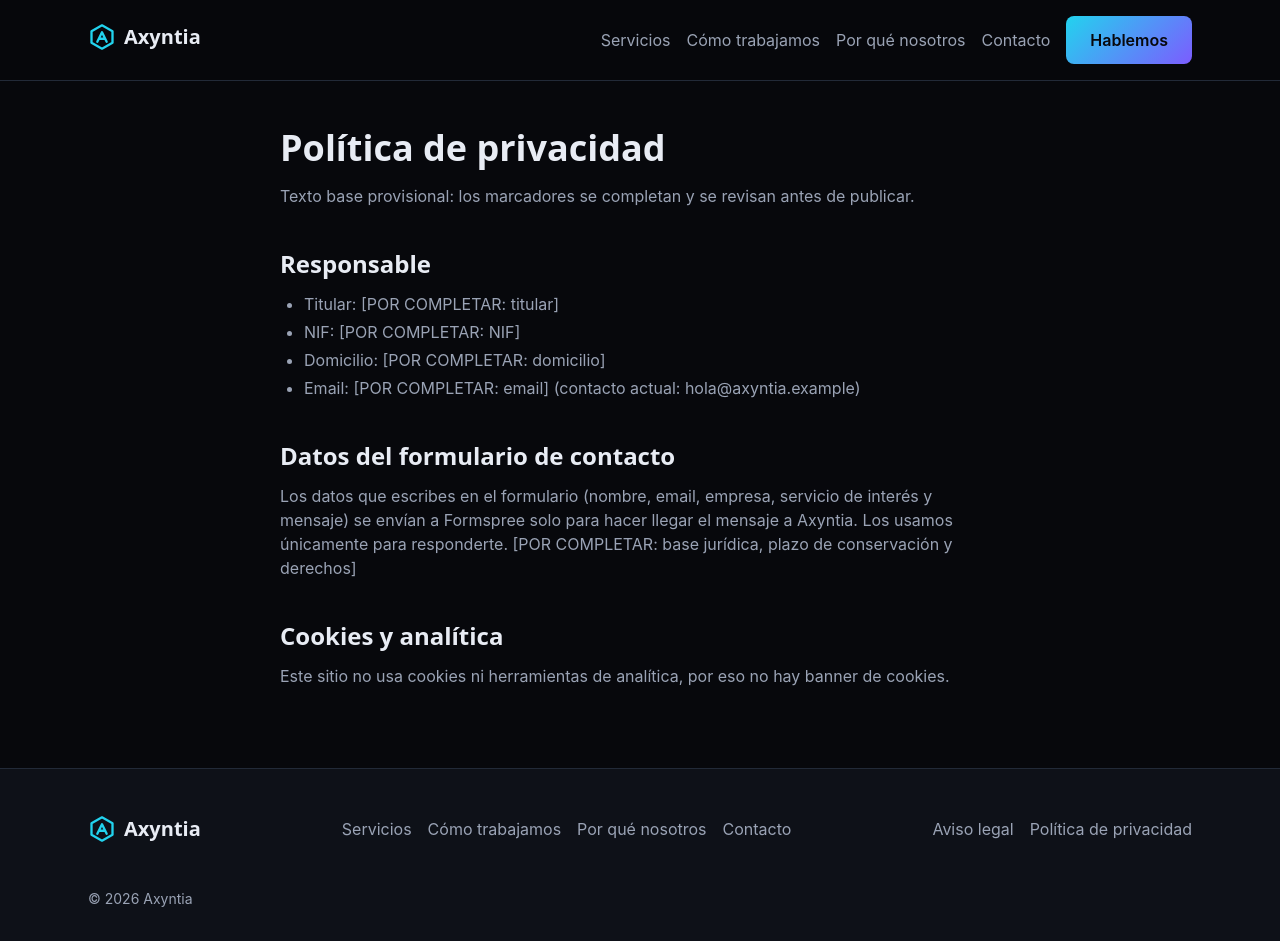
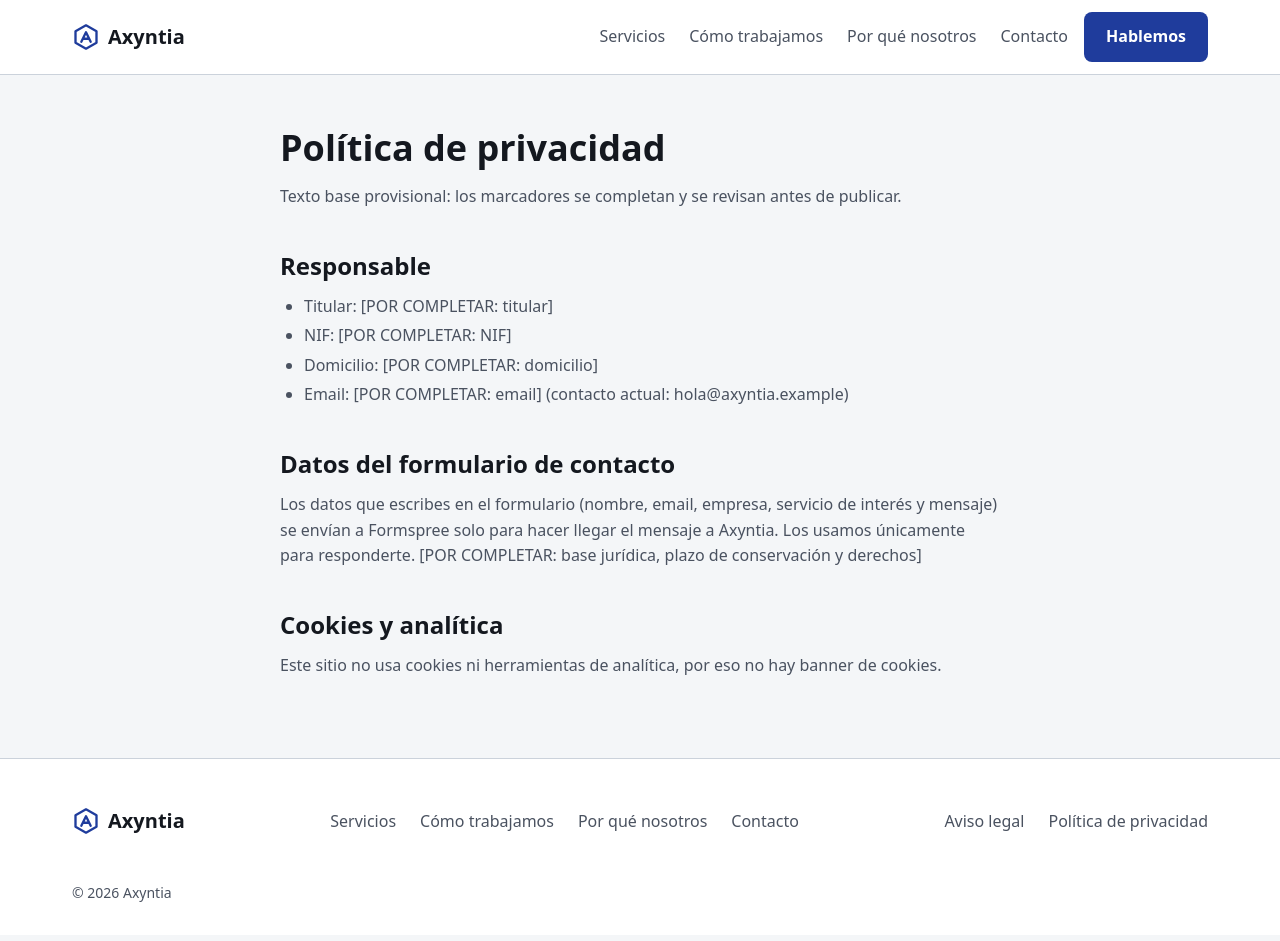
Before and after one commit to deividev/axyntia-web, an Astro site: page /privacidad in a window 1280 px wide. Built offline with nearby package versions, Linux system fonts and the light colour scheme; Astro itself is replaced by a stand-in of ours.

Commit message:
Rediseña la landing como el libro de cuentas de la pyme (§1.1)
- global.css: tokens de §3 (papel #F4F6F8, azul tinta #1F3C9C, fuentes del
  sistema, movimiento), sin alias axyntia-*, degradados, sombras ni reveal;
  Tailwind solo escanea src/.
- Ledger.astro + lineNumber(): albarán con role=table, cabecera solo desde lg.
- Servicios y Cómo trabajamos como albarán; Hero tipográfico; Reasons, Contact,
  pie y cabecera planos con tokens.
- Issue #8: «Hablemos» junto al botón del menú con order-* sin tocar el DOM;
  imports de ContactForm.astro ordenados.

Co-Authored-By: Claude Opus 5.5 <noreply@anthropic.com>

```diff
--- a/src/components/Layout.astro
+++ b/src/components/Layout.astro
@@ -49,7 +49,7 @@ const ogImage = absoluteUrl(site.siteUrl, '/og-image.png');
       document.documentElement.classList.add('js');
     </script>
   </head>
-  <body class="bg-axyntia-dark text-axyntia-light min-h-screen">
+  <body class="bg-bg text-text min-h-screen">
     <a href="#contenido" class="skip-link">
       Saltar al contenido
     </a>
@@ -58,8 +58,5 @@ const ogImage = absoluteUrl(site.siteUrl, '/og-image.png');
       <slot />
     </main>
     <SiteFooter anchorBase={anchorBase} />
-    <script>
-      import '../scripts/effects';
-    </script>
   </body>
 </html>
--- /dev/null
+++ b/src/components/Ledger.astro
@@ -0,0 +1,66 @@
+---
+// Albarán: tabla de líneas con columnas alineadas (DESIGN-SYSTEM §1.1). role=table en vez de <table>
+// para poder apilar cada línea en móvil sin perder la semántica.
+import { lineNumber } from '../lib/ledger';
+
+interface Column {
+  key: string;
+  header: string;
+  /** Rótulo visible en móvil y tableta, cuando no hay cabecera de columnas. */
+  label?: string;
+}
+interface Props {
+  label: string;
+  variant: 'services' | 'process';
+  /** Columnas de contenido: la primera es el concepto (rowheader); el nº se añade solo. */
+  columns: readonly Column[];
+  rows: readonly { n: number; cells: Record<string, string | readonly string[]> }[];
+}
+const { label, variant, columns, rows } = Astro.props;
+const [concept, ...rest] = columns;
+---
+
+<div role="table" aria-label={label} class={`ledger ledger--${variant}`}>
+  <div role="row" class="ledger-row ledger-head">
+    <span role="columnheader">Nº</span>
+    {columns.map((c) => (
+      <span role="columnheader">{c.header}</span>
+    ))}
+  </div>
+  {rows.map((r) => (
+    <div role="row" class="ledger-row" data-ledger-row>
+      <span role="cell" class="ledger-figure text-text" data-ledger-figure>
+        {lineNumber(r.n)}
+      </span>
+      {concept && (
+        <div role="rowheader">
+          <h3 class="text-subheading font-semibold">{r.cells[concept.key]}</h3>
+        </div>
+      )}
+      {rest.map((c) => {
+        const value = r.cells[c.key] ?? '';
+        const [first, ...items] = typeof value === 'string' ? [value] : value;
+        return (
+          <div role="cell" class="text-text-muted">
+            {c.label && (
+              <span
+                class="text-label text-text mb-1 block font-semibold lg:hidden"
+                data-ledger-label
+              >
+                {c.label}
+              </span>
+            )}
+            <p>{first}</p>
+            {items.length > 0 && (
+              <ul class="text-text mt-2 space-y-1">
+                {items.map((item) => (
+                  <li>{item}</li>
+                ))}
+              </ul>
+            )}
+          </div>
+        );
+      })}
+    </div>
+  ))}
+</div>
--- a/src/components/Process.astro
+++ b/src/components/Process.astro
@@ -1,4 +1,6 @@
 ---
+import Ledger from './Ledger.astro';
+
 const steps = [
   {
     title: 'Descubrimiento',
@@ -17,25 +19,21 @@ const steps = [
     text: 'Ponemos todo en marcha, formamos a tu equipo y seguimos mejorando con el uso real.',
   },
 ];
+
+const columns = [
+  { key: 'step', header: 'Paso' },
+  { key: 'text', header: 'Qué hacemos' },
+] as const;
+const rows = steps.map((s, i) => ({ n: i + 1, cells: { step: s.title, text: s.text } }));
 ---
 
-<section id="como-trabajamos" data-reveal class="bg-surface py-20">
-  <div class="mx-auto max-w-6xl px-6">
-    <p class="text-primary font-mono text-sm">// Cómo trabajamos</p>
-    <h2 class="mt-3 text-3xl font-bold md:text-4xl">Un proceso claro, paso a paso</h2>
-    <div class="relative mt-12 pl-10">
-      <div class="bg-border absolute top-0 bottom-0 left-3 w-1" aria-hidden="true">
-        <div data-progress-line class="progress-line bg-brand h-full w-full"></div>
-      </div>
-      <ol class="space-y-10">
-        {steps.map((s, i) => (
-          <li class="relative">
-            <span class="text-primary font-mono text-sm">Paso {i + 1}</span>
-            <h3 class="mt-1 text-xl font-bold">{s.title}</h3>
-            <p class="text-text-muted mt-2 max-w-2xl">{s.text}</p>
-          </li>
-        ))}
-      </ol>
+<section id="como-trabajamos" class="border-border bg-surface border-y py-16 md:py-24">
+  <div class="max-w-content mx-auto px-4 md:px-6 lg:px-8">
+    <h2 class="text-heading-sm md:text-heading max-w-prose font-bold">
+      Un proceso claro, paso a paso
+    </h2>
+    <div class="mt-10 md:mt-12">
+      <Ledger label="Cómo trabajamos" variant="process" columns={columns} rows={rows} />
     </div>
   </div>
 </section>
--- a/src/components/Services.astro
+++ b/src/components/Services.astro
@@ -1,47 +1,34 @@
 ---
 import { SERVICES, type ServiceId } from '../lib/services';
+import Ledger from './Ledger.astro';
 
-const icons: Record<ServiceId, string> = {
-  'crm-3d': 'M12 3 4 7.5v9L12 21l8-4.5v-9zM4 7.5l8 4.5 8-4.5M12 12v9',
-  'software-a-medida': 'M8 7 3 12l5 5M16 7l5 5-5 5M14 4l-4 16',
-  'agentes-ia': 'M9 3h6v3H9zM5 8h14v11H5zM9 13h.01M15 13h.01M9 16.5h6',
-  automatizaciones: 'M4 12a8 8 0 0 1 14-5.3M20 12a8 8 0 0 1-14 5.3M18 3v4h-4M6 21v-4h4',
+// «Para quién» no existía en los datos: frases cortas sacadas de la descripción de cada servicio
+// (cambio de contenido justificado en el informe del trabajo; pendiente de validar por David).
+const audience: Record<ServiceId, string> = {
+  'crm-3d': 'Equipos que llevan clientes, ventas y proyectos en hojas de cálculo',
+  'software-a-medida': 'Empresas cuya forma de trabajar no cabe en un programa genérico',
+  'agentes-ia': 'Negocios que atienden muchas consultas o preparan informes a mano',
+  automatizaciones: 'Equipos que pasan datos a mano de un programa a otro',
 };
+
+const columns = [
+  { key: 'concept', header: 'Concepto' },
+  { key: 'audience', header: 'Para quién', label: 'Para quién' },
+  { key: 'resolves', header: 'Qué resuelve', label: 'Qué resuelve' },
+] as const;
+const rows = SERVICES.map((s, i) => ({
+  n: i + 1,
+  cells: { concept: s.title, audience: audience[s.id], resolves: [s.description, ...s.benefits] },
+}));
 ---
 
-<section id="servicios" data-reveal class="py-20">
-  <div class="mx-auto max-w-6xl px-6">
-    <p class="text-primary font-mono text-sm">// Servicios</p>
-    <h2 class="mt-3 text-3xl font-bold md:text-4xl">Lo que hacemos por tu empresa</h2>
-    <div class="mt-12 grid gap-6 md:grid-cols-2">
-      {SERVICES.map((s) => (
-        <article class="card p-6" data-card>
-          <svg
-            viewBox="0 0 24 24"
-            class="text-primary h-10 w-10"
-            fill="none"
-            stroke="currentColor"
-            stroke-width="1.5"
-            stroke-linecap="round"
-            stroke-linejoin="round"
-            aria-hidden="true"
-          >
-            <path d={icons[s.id]} />
-          </svg>
-          <h3 class="mt-4 text-xl font-bold">{s.title}</h3>
-          <p class="text-text-muted mt-3">{s.description}</p>
-          <ul class="mt-4 space-y-2">
-            {s.benefits.map((b) => (
-              <li class="text-text flex gap-2">
-                <span class="text-success" aria-hidden="true">
-                  ✓
-                </span>
-                {b}
-              </li>
-            ))}
-          </ul>
-        </article>
-      ))}
+<section id="servicios" class="py-16 md:py-24">
+  <div class="max-w-content mx-auto px-4 md:px-6 lg:px-8">
+    <h2 class="text-heading-sm md:text-heading max-w-prose font-bold">
+      Lo que hacemos por tu empresa
+    </h2>
+    <div class="mt-10 md:mt-12">
+      <Ledger label="Servicios" variant="services" columns={columns} rows={rows} />
     </div>
   </div>
 </section>
--- a/src/components/SiteFooter.astro
+++ b/src/components/SiteFooter.astro
@@ -16,25 +16,34 @@ const links = [
 ---
 
 <footer class="border-border bg-surface border-t">
-  <div class="mx-auto flex max-w-6xl flex-col gap-6 px-6 py-10 md:flex-row md:items-center md:justify-between">
+  <div class="max-w-content mx-auto flex flex-col gap-6 px-4 py-10 md:px-6 lg:flex-row lg:items-center lg:justify-between lg:px-8">
     <Wordmark />
-    <nav aria-label="Secciones" class="flex flex-wrap gap-4">
+    <nav aria-label="Secciones" class="flex flex-wrap gap-x-6">
       {links.map((l) => (
-        <a href={`${anchorBase}#${l.href}`} class="text-text-muted hover:text-text py-2">
+        <a
+          href={`${anchorBase}#${l.href}`}
+          class="text-text-muted hover:text-text inline-flex min-h-11 items-center"
+        >
           {l.label}
         </a>
       ))}
     </nav>
-    <nav aria-label="Legal" class="flex flex-wrap gap-4">
-      <a href="/aviso-legal" class="text-text-muted hover:text-text py-2">
+    <nav aria-label="Legal" class="flex flex-wrap gap-x-6">
+      <a
+        href="/aviso-legal"
+        class="text-text-muted hover:text-text inline-flex min-h-11 items-center"
+      >
         Aviso legal
       </a>
-      <a href="/privacidad" class="text-text-muted hover:text-text py-2">
+      <a
+        href="/privacidad"
+        class="text-text-muted hover:text-text inline-flex min-h-11 items-center"
+      >
         Política de privacidad
       </a>
     </nav>
   </div>
-  <p class="text-text-muted mx-auto max-w-6xl px-6 pb-8 text-sm">
+  <p class="text-text-muted max-w-content text-label mx-auto px-4 pb-8 md:px-6 lg:px-8">
     © {year} {site.companyName}
   </p>
 </footer>
--- a/src/components/SiteHeader.astro
+++ b/src/components/SiteHeader.astro
@@ -13,15 +13,16 @@ const links = [
 ];
 ---
 
-<header class="border-border bg-bg/90 fixed inset-x-0 top-0 z-50 border-b backdrop-blur">
-  <div class="relative mx-auto flex max-w-6xl items-center justify-between gap-4 px-6 py-4">
-    <a href="/" aria-label="Axyntia, inicio">
+<header class="border-border bg-surface fixed inset-x-0 top-0 z-50 border-b">
+  <div class="max-w-content relative mx-auto flex items-center gap-4 px-4 py-3 md:px-6 lg:px-8">
+    <a href="/" aria-label="Axyntia, inicio" class="order-1 inline-flex min-h-11 items-center">
       <Wordmark />
     </a>
-    {/* El botón va en el DOM justo antes del nav (orden de foco, WCAG 2.4.3); order-last lo deja a la derecha. */}
+    {/* El DOM no cambia (orden de foco: logotipo, botón, nav, «Hablemos»); solo las clases order-*
+       dejan «Hablemos» a la derecha junto al botón entre 640 y 1023 px (issue #8). */}
     <button
       type="button"
-      class="menu-btn border-border-control text-text order-last h-11 min-w-11 items-center justify-center rounded-md border px-3"
+      class="menu-btn border-border-control text-text order-4 ml-auto h-11 min-w-11 items-center justify-center rounded-md border px-3 sm:ml-0"
       aria-controls="site-nav"
       aria-expanded="false"
       aria-label="Menú"
@@ -35,15 +36,18 @@ const links = [
         ></path>
       </svg>
     </button>
-    <nav id="site-nav" aria-label="Principal" class="nav-links lg:ml-auto">
+    <nav id="site-nav" aria-label="Principal" class="nav-links order-2 lg:ml-auto">
       {links.map((l) => (
-        <a href={`${anchorBase}#${l.href}`} class="text-text-muted hover:text-text py-2">
+        <a
+          href={`${anchorBase}#${l.href}`}
+          class="text-text-muted hover:text-text inline-flex min-h-11 items-center"
+        >
           {l.label}
         </a>
       ))}
     </nav>
-    <div class="flex items-center gap-3">
-      <a href={`${anchorBase}#contacto`} class="btn btn-primary hidden sm:inline-flex">
+    <div class="order-3 ml-auto hidden items-center sm:flex lg:ml-0">
+      <a href={`${anchorBase}#contacto`} class="btn btn-primary">
         Hablemos
       </a>
     </div>
--- a/src/components/WhatsAppLink.astro
+++ b/src/components/WhatsAppLink.astro
@@ -15,7 +15,7 @@ const href = buildWhatsAppUrl(site.whatsappNumber, site.whatsappMessage);
   href={href}
   target="_blank"
   rel="noopener noreferrer"
-  class={variant === 'button' ? 'btn btn-whatsapp' : 'text-primary underline'}
+  class={variant === 'button' ? 'btn btn-whatsapp' : 'link'}
 >
   {label}
 </a>
--- a/src/components/Wordmark.astro
+++ b/src/components/Wordmark.astro
@@ -18,5 +18,5 @@
       stroke-linejoin="round"
     ></path>
   </svg>
-  <span class="font-display text-text text-xl font-bold">Axyntia</span>
+  <span class="text-text text-subheading font-bold">Axyntia</span>
 </span>
--- /dev/null
+++ b/src/lib/ledger.ts
@@ -0,0 +1,5 @@
+/** Número de línea del albarán con dos cifras como mínimo («01», «12»), para que la columna no baile. */
+export function lineNumber(n: number): string {
+  if (!Number.isInteger(n) || n < 1) throw new RangeError(`Número de línea no válido: ${n}`);
+  return String(n).padStart(2, '0');
+}
--- a/src/styles/global.css
+++ b/src/styles/global.css
@@ -1,60 +1,73 @@
-@import 'tailwindcss';
+/* Solo se buscan clases en src/: los tests y los documentos no deben generar CSS. */
+@import 'tailwindcss' source('..');
 
+/* Tokens de DESIGN-SYSTEM §3: «el libro de cuentas de la pyme» (papel liso y azul tinta). */
 @theme {
-  --color-axyntia-dark: #07080c;
-  --color-axyntia-light: #e8ecf4;
-
-  --color-bg: #07080c;
-  --color-surface: #0e1118;
-  --color-surface-raised: #151a24;
-  --color-border: #222a38;
-  --color-border-control: #5b6578;
-  --color-text: #e8ecf4;
-  --color-text-muted: #9aa3b5;
-  --color-text-inverse: #07080c;
-  --color-primary: #22d3ee;
-  --color-secondary: #7c5cff;
-  --color-success: #3df5a6;
-  --color-error: #ff5c7a;
-  --color-focus-ring: #22d3ee;
+  --color-bg: #f4f6f8;
+  --color-surface: #ffffff;
+  --color-surface-raised: #e8ecf1;
+  --color-border: #cbd2db;
+  --color-border-control: #6b7482;
+  --color-text: #14181f;
+  --color-text-muted: #4a5260;
+  --color-text-inverse: #ffffff;
+  --color-primary: #1f3c9c;
+  --color-primary-hover: #162c75;
+  --color-success: #2a6b3a;
+  --color-error: #b3261e;
+  --color-focus-ring: #14181f;
   --color-whatsapp: #25d366;
 
-  /* Tipografía: primera opción de la marca y pila del sistema; sin archivos de fuentes ni terceros. */
-  --font-display:
-    'Space Grotesk', ui-sans-serif, system-ui, -apple-system, 'Segoe UI', Roboto, sans-serif;
-  --font-sans: 'Inter', ui-sans-serif, system-ui, -apple-system, 'Segoe UI', Roboto, sans-serif;
-  --font-mono: 'JetBrains Mono', ui-monospace, SFMono-Regular, Menlo, Consolas, monospace;
+  /* Solo fuentes del sistema (ADR-009): sans para todo y serif solo para las cifras del albarán. */
+  --font-sans: system-ui, sans-serif;
+  --font-serif: ui-serif, Georgia, 'Times New Roman', serif;
 
-  --radius-card: 1rem;
-  --radius-control: 0.5rem;
-  --shadow-raised: 0 8px 30px rgb(0 0 0 / 0.35);
-  --shadow-glow: 0 0 40px rgb(34 211 238 / 0.18);
-  --duration-fast: 150ms;
-  --duration-base: 300ms;
-  --duration-reveal: 600ms;
-  --ease-standard: cubic-bezier(0.2, 0.8, 0.2, 1);
-  --distance-reveal: 16px;
-  --header-offset: 5rem;
+  /* sys.type: display, heading, subheading, figure, body y label (§3.2). */
+  --text-display: 3.5rem;
+  --text-display--line-height: 1.1;
+  --text-display-sm: 2.25rem;
+  --text-display-sm--line-height: 1.1;
+  --text-heading: 2.25rem;
+  --text-heading--line-height: 1.15;
+  --text-heading-sm: 1.75rem;
+  --text-heading-sm--line-height: 1.15;
+  --text-subheading: 1.25rem;
+  --text-subheading--line-height: 1.3;
+  --text-figure: 1.25rem;
+  --text-figure--line-height: 1.3;
+  --text-body: 1rem;
+  --text-body--line-height: 1.6;
+  --text-label: 0.875rem;
+  --text-label--line-height: 1.4;
+
+  --radius-sm: 4px;
+  --radius-md: 8px;
+
+  --container-content: 75rem;
+  --container-prose: 40rem;
+
+  --duration-fast: 120ms;
+  --duration-base: 200ms;
+  --ease-enter: cubic-bezier(0.23, 1, 0.32, 1);
+  --distance-menu: 8px;
+  --scale-press: 0.97;
+  --header-offset: 5.5rem;
 }
 
 html {
+  color-scheme: light;
   scroll-padding-top: var(--header-offset);
-  scroll-behavior: smooth;
 }
 
 body {
   font-family: var(--font-sans);
+  font-size: var(--text-body);
+  line-height: var(--text-body--line-height);
   background: var(--color-bg);
   color: var(--color-text);
 }
 
-h1,
-h2,
-h3 {
-  font-family: var(--font-display);
-}
-
-:where(a, button, input, select, textarea, [tabindex]):focus-visible {
+:where(a, button, input, select, textarea, summary, [tabindex]):focus-visible {
   outline: 2px solid var(--color-focus-ring);
   outline-offset: 2px;
 }
@@ -63,68 +76,100 @@ section[id] {
   scroll-margin-top: var(--header-offset);
 }
 
-.bg-brand {
-  background-image: linear-gradient(135deg, var(--color-primary), var(--color-secondary));
+/* Enlaces de texto: siempre subrayados (§3.1). */
+.link {
+  color: var(--color-primary);
+  text-decoration: underline;
+  text-underline-offset: 0.2em;
+}
+@media (hover: hover) {
+  .link:hover {
+    color: var(--color-primary-hover);
+  }
 }
 
-.text-brand {
-  background-image: linear-gradient(135deg, var(--color-primary), var(--color-secondary));
-  -webkit-background-clip: text;
-  background-clip: text;
-  color: transparent;
+/* Línea de albarán (Ledger.astro): rejilla apilada en móvil, dos columnas en md y tabla en lg. */
+.ledger {
+  --ledger-cols: 4ch minmax(0, 1fr);
+  border-top: 1px solid var(--color-text);
+  border-bottom: 1px solid var(--color-border);
 }
-
-.bg-grid {
-  background-image:
-    linear-gradient(var(--color-border) 1px, transparent 1px),
-    linear-gradient(90deg, var(--color-border) 1px, transparent 1px);
-  background-size: 3rem 3rem;
-  opacity: 0.25;
+.ledger-row {
+  display: grid;
+  grid-template-columns: var(--ledger-cols);
+  column-gap: 1.5rem;
+  row-gap: 0.75rem;
+  padding-block: 1.5rem;
 }
-
-.hero-bg {
-  background-image:
-    radial-gradient(60% 60% at 70% 30%, rgb(124 92 255 / 0.25), transparent),
-    radial-gradient(50% 50% at 20% 70%, rgb(34 211 238 / 0.18), transparent);
+.ledger-row + .ledger-row {
+  border-top: 1px solid var(--color-border);
 }
-
-.card {
-  position: relative;
-  border: 1px solid var(--color-border);
-  border-radius: var(--radius-card);
-  background: var(--color-surface);
-  transition:
-    border-color var(--duration-base) var(--ease-standard),
-    transform var(--duration-base) var(--ease-standard);
+.ledger-row > * {
+  min-width: 0;
+  overflow-wrap: anywhere;
 }
-.card::before {
-  content: '';
-  position: absolute;
-  inset: 0;
-  border-radius: inherit;
-  pointer-events: none;
-  background: radial-gradient(
-    18rem circle at var(--glow-x, 50%) var(--glow-y, 0%),
-    rgb(34 211 238 / 0.12),
-    transparent 60%
-  );
-  opacity: 0;
-  transition: opacity var(--duration-base);
+.ledger-head {
+  display: none;
 }
-.card:hover {
-  border-color: var(--color-primary);
+.ledger-figure {
+  font-family: var(--font-serif);
+  font-size: var(--text-figure);
+  line-height: var(--text-figure--line-height);
+  font-weight: 700;
+  font-variant-numeric: tabular-nums lining-nums;
 }
-.card:hover::before {
-  opacity: 1;
+@media (max-width: 63.99rem) {
+  .ledger-head + .ledger-row {
+    border-top: 0;
+  }
+}
+/* Móvil: nº a la izquierda y el resto de celdas apiladas con sus rótulos. */
+@media (max-width: 47.99rem) {
+  .ledger-row > :not(:first-child) {
+    grid-column: 2;
+  }
+}
+/* Tableta: nº y concepto a la izquierda, resto con rótulos a la derecha; sin cabecera. */
+@media (min-width: 48rem) and (max-width: 63.99rem) {
+  .ledger {
+    --ledger-cols: 4ch minmax(0, 1fr) minmax(0, 1.5fr);
+  }
+  .ledger-row > :nth-child(-n + 2) {
+    grid-row: 1 / span 2;
+  }
+  .ledger-row > :nth-child(n + 3) {
+    grid-column: 3;
+  }
+  .ledger--process .ledger-row > * {
+    grid-row: 1;
+  }
+}
+/* Escritorio: tabla con cabecera de columnas en la misma rejilla que las líneas. */
+@media (min-width: 64rem) {
+  .ledger--services {
+    --ledger-cols: 4ch minmax(0, 1.2fr) minmax(0, 1fr) minmax(0, 2fr);
+  }
+  .ledger--process {
+    --ledger-cols: 4ch minmax(0, 1fr) minmax(0, 2fr);
+  }
+  .ledger-head {
+    display: grid;
+    padding-block: 0.75rem;
+    font-size: var(--text-label);
+    line-height: var(--text-label--line-height);
+    font-weight: 600;
+    color: var(--color-text-muted);
+  }
 }
 
 .field {
   width: 100%;
+  min-height: 2.75rem;
   border: 1px solid var(--color-border-control);
-  border-radius: var(--radius-control);
+  border-radius: var(--radius-sm);
   background: var(--color-surface);
   color: var(--color-text);
-  padding: 0.75rem 1rem;
+  padding: 0.625rem 0.75rem;
 }
 .field[aria-invalid='true'] {
   border-color: var(--color-error);
@@ -132,7 +177,8 @@ section[id] {
 
 .field-error {
   color: var(--color-error);
-  font-size: 0.875rem;
+  font-size: var(--text-label);
+  line-height: var(--text-label--line-height);
   margin-top: 0.25rem;
 }
 
@@ -142,27 +188,33 @@ section[id] {
   justify-content: center;
   gap: 0.5rem;
   min-height: 2.75rem;
-  padding: 0.75rem 1.5rem;
-  border-radius: var(--radius-control);
+  padding: 0.625rem 1.25rem;
+  border: 2px solid transparent;
+  border-radius: var(--radius-md);
   font-weight: 600;
-  color: var(--color-text-inverse);
-  transition:
-    transform var(--duration-fast) var(--ease-standard),
-    filter var(--duration-fast);
+  text-decoration: none;
+  transition: transform var(--duration-fast) var(--ease-enter);
 }
-.btn:hover:not(:disabled) {
-  filter: brightness(1.1);
-  transform: translateY(-1px);
+.btn:active:not(:disabled) {
+  transform: scale(var(--scale-press));
 }
 .btn:disabled {
   opacity: 0.6;
   cursor: not-allowed;
 }
 .btn-primary {
-  background-image: linear-gradient(135deg, var(--color-primary), var(--color-secondary));
+  background: var(--color-primary);
+  color: var(--color-text-inverse);
 }
 .btn-whatsapp {
   background: var(--color-whatsapp);
+  color: var(--color-text);
+  border-color: var(--color-text);
+}
+@media (hover: hover) {
+  .btn-primary:hover:not(:disabled) {
+    background: var(--color-primary-hover);
+  }
 }
 
 /* Honeypot: fuera de pantalla, no en display:none para que los bots lo vean. */
@@ -182,7 +234,7 @@ section[id] {
   padding: 0.75rem 1rem;
   background: var(--color-primary);
   color: var(--color-text-inverse);
-  border-radius: var(--radius-control);
+  border-radius: var(--radius-md);
 }
 .skip-link:focus {
   top: 0.5rem;
@@ -192,7 +244,7 @@ section[id] {
 .nav-links {
   display: flex;
   flex-wrap: wrap;
-  gap: 1rem;
+  column-gap: 1.5rem;
 }
 .menu-btn {
   display: none;
@@ -208,42 +260,37 @@ section[id] {
     right: 0;
     top: 100%;
     flex-direction: column;
-    padding: 1rem 1.5rem;
+    padding: 0.5rem 1rem 1rem;
     background: var(--color-surface);
     border-bottom: 1px solid var(--color-border);
+    opacity: 0;
+    transition:
+      opacity var(--duration-fast) var(--ease-enter),
+      display var(--duration-fast) allow-discrete;
   }
   html.js .nav-links[data-open='true'] {
     display: flex;
+    opacity: 1;
+    transform: none;
+    transition:
+      opacity var(--duration-base) var(--ease-enter),
+      transform var(--duration-base) var(--ease-enter);
+  }
+  @starting-style {
+    html.js .nav-links[data-open='true'] {
+      opacity: 0;
+      transform: translateY(var(--distance-menu));
+    }
   }
 }
 
-/* Apariciones y progreso: solo con JS y movimiento permitido. */
-.progress-line {
-  transform-origin: top;
-  transform: scaleY(var(--progress, 1));
-}
-@media (prefers-reduced-motion: no-preference) {
-  html.js [data-reveal] {
-    opacity: 0;
-    transform: translateY(var(--distance-reveal));
-    transition:
-      opacity var(--duration-reveal) var(--ease-standard),
-      transform var(--duration-reveal) var(--ease-standard);
-  }
-  html.js [data-reveal].is-visible {
-    opacity: 1;
-    transform: none;
-  }
-  html.js .progress-line {
-    --progress: 0;
-  }
-}
 @media (prefers-reduced-motion: reduce) {
-  html {
-    scroll-behavior: auto;
-  }
-  .card,
+  html.js .nav-links,
+  html.js .nav-links[data-open='true'],
   .btn {
     transition: none;
   }
+  .btn:active:not(:disabled) {
+    transform: none;
+  }
 }
```
Also changed, not shown: src/components/Contact.astro (+13 -10 lines), src/components/ContactForm.astro (+11 -6 lines), src/components/Hero.astro (+5 -15 lines), src/components/Reasons.astro (+10 -8 lines), tests/unit/ledger.test.ts (added, +17 -0 lines).
